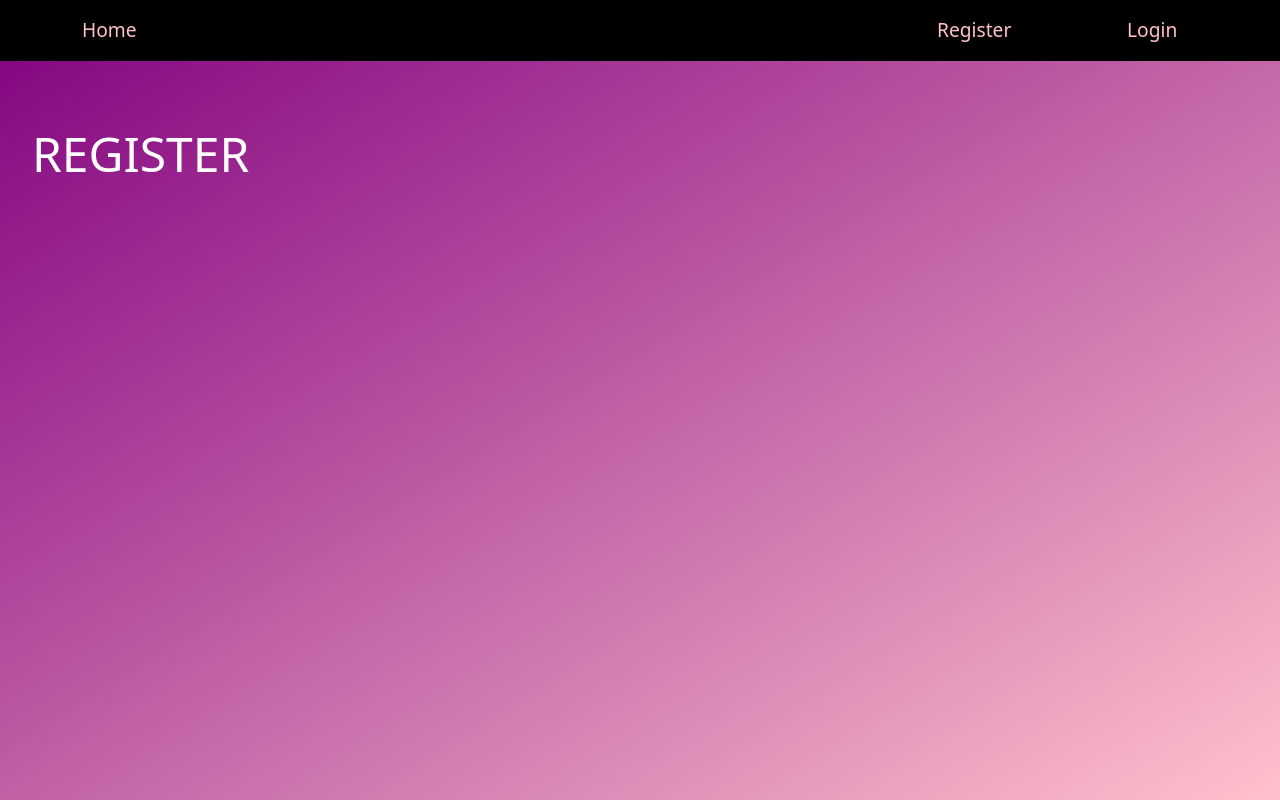
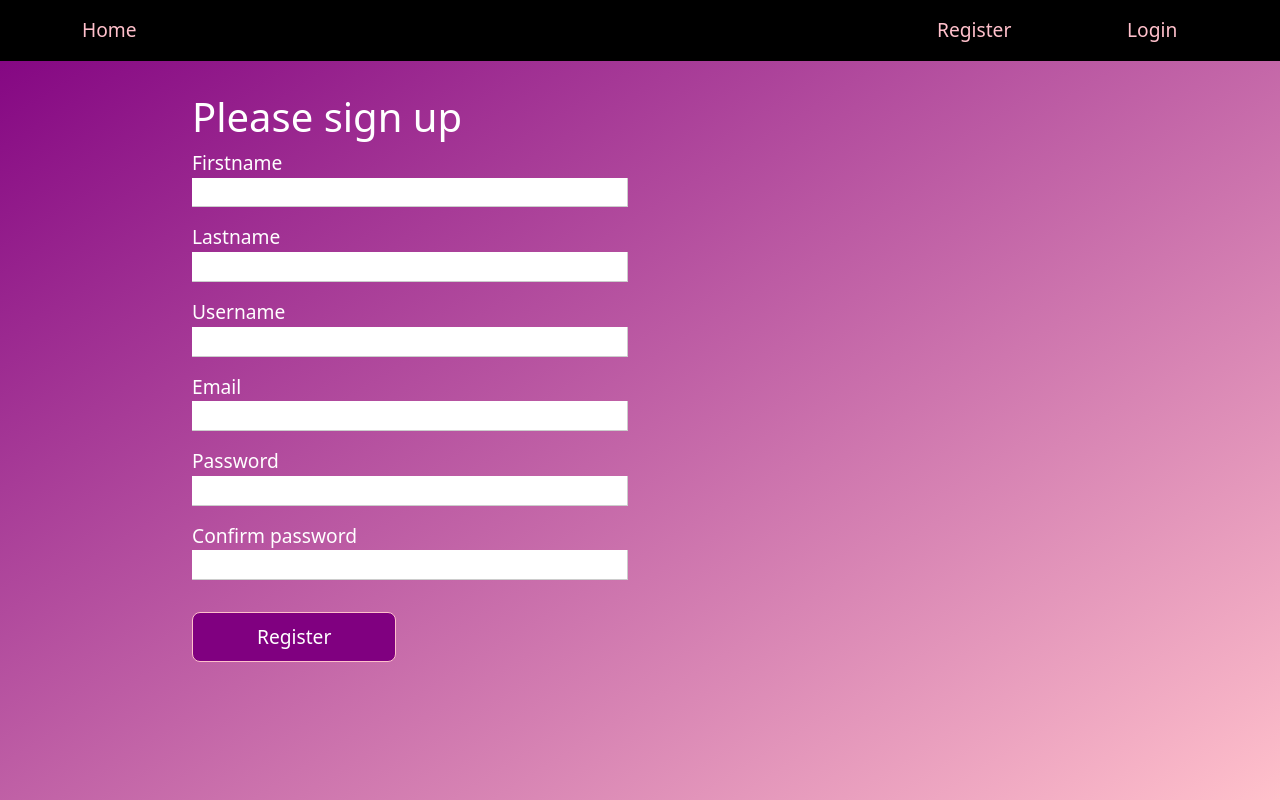
Before and after one commit to orionalfa/meme-hub, a React (Create React App) app: page /register in a window 1280 px wide. Built offline with nearby package versions, Linux system fonts and the light colour scheme.

Commit message:
added form to register page

```diff
--- a/package.json
+++ b/package.json
@@ -7,6 +7,8 @@
     "@testing-library/react": "^11.2.7",
     "@testing-library/user-event": "^12.8.3",
     "bootstrap": "^5.1.3",
+    "jquery": "^3.6.0",
+    "jquery-validation": "^1.19.3",
     "react": "^17.0.2",
     "react-bootstrap": "^2.0.0",
     "react-dom": "^17.0.2",
--- /dev/null
+++ b/src/components/Button/Button.js
@@ -0,0 +1,12 @@
+import React from "react";
+import "./styles.css";
+
+export default function Button({ title, handleEdit }) {
+  return handleEdit ? (
+    <button className="button" onClick={handleEdit}>
+      {title}
+    </button>
+  ) : (
+    <button className="button">{title}</button>
+  );
+}
--- /dev/null
+++ b/src/components/Button/index.js
@@ -0,0 +1 @@
+export { default } from "./Button";
--- /dev/null
+++ b/src/components/Button/styles.css
@@ -0,0 +1,14 @@
+.button {
+  margin-top: 1rem;
+  padding: 0.5em 4rem;
+  border: 1px solid pink;
+  border-radius: 8px;
+  background-color: purple;
+  color: white;
+}
+
+.button:hover {
+  background-color: pink;
+  border: 2px solid purple;
+  color: purple;
+}
--- /dev/null
+++ b/src/components/Input/Input.js
@@ -0,0 +1,26 @@
+import React from "react";
+
+import "./styles.css";
+
+function Input({ type, id, placeholder, value, handleChange, label }) {
+  return (
+    <>
+      <div className="field">
+        <label className="input-label" htmlFor={id}>
+          {label}
+        </label>
+        <input
+          className="input-field"
+          type={type}
+          name={id}
+          id={id}
+          value={value}
+          placeholder={placeholder}
+          onChange={handleChange}
+        />
+      </div>
+    </>
+  );
+}
+
+export default Input;
--- /dev/null
+++ b/src/components/Input/index.js
@@ -0,0 +1 @@
+export { default } from "./Input";
--- /dev/null
+++ b/src/components/Input/styles.css
@@ -0,0 +1,36 @@
+.field {
+  display: flex;
+  flex-direction: column;
+  margin-bottom: 1rem;
+}
+
+.input-label {
+  transition: all 0.2s;
+  touch-action: manipulation;
+  width: 100%;
+  color: white;
+}
+
+.input-field {
+  background-color: white;
+  /* font-size: 1.5em; */
+  border: 0;
+  border-right: 1px solid #ccc;
+  border-bottom: 1px solid #ccc;
+  font-family: inherit;
+  -webkit-appearance: none;
+  padding-left: 0.2rem;
+  cursor: text;
+  color: purple;
+}
+
+.input-field:focus {
+  outline: 0;
+  border-bottom: 2px solid pink;
+  border-right: hidden;
+  background-color: white;
+}
+
+.error {
+  color: orange;
+}
--- a/src/index.css
+++ b/src/index.css
@@ -41,7 +41,9 @@ body {
 
 main {
   padding-top: 2rem;
-  width: 100vw;
+  margin-left: 15%;
+  width: 70%;
+  min-width: 500px;
   padding-bottom: 12vh;
 }
 
@@ -63,9 +65,6 @@ main {
 }
 
 h1 {
-  padding-top: 2rem;
-  padding-left: 2rem;
-  font-size: 3rem !important;
   color: white;
 }
 
--- a/src/pages/Register/Register.js
+++ b/src/pages/Register/Register.js
@@ -1,16 +1,131 @@
-import React from "react";
+//Imports
+import React, { useState, useRef } from "react";
 
-//Hoc Authorization
+import * as $ from "jquery";
+// import { registerNewUser } from "../../services/firebase";
+// import { registerInApi, getByEmail } from "../../services/api/index";
 
-//Components
+//Import components
+import { Row, Col } from "react-bootstrap";
+import Button from "../../components/Button/index";
+import Input from "../../components/Input/index";
+import validate from "jquery-validation";
 
 function Register() {
+  const formRegister = useRef();
+  const [registerData, setRegisterData] = useState({
+    firstname: "",
+    lastname: "",
+    username: "",
+    email: "",
+    password: "",
+    confirmPassword: "",
+  });
+
+  const registerNewUser = () => {};
+  const registerInApi = () => {};
+  const getByEmail = () => {};
+
+  //Manage values of state properties
+  function handleChange(e) {
+    setRegisterData({
+      ...registerData,
+      [e.target.name]: e.target.value,
+    });
+  }
+
+  //Register user on firebase and apiserver
+  async function handleSubmit(e) {
+    e.preventDefault();
+    $(formRegister.current).validate({
+      rules: {
+        email: { required: true },
+        password: { required: true },
+        firstname: { required: true },
+        lastname: { required: true },
+        username: { required: true },
+        confirmPassword: { required: true },
+      },
+      messages: {
+        email: { required: "Email is required" },
+        password: { required: "Password is required" },
+        firstname: { required: "Firstname is required" },
+        lastname: { required: "Lastname is required" },
+        username: { required: "Username is required" },
+        confirmPassword: { required: "ConfirmPassword is required" },
+      },
+      submitHandler: async () => {
+        const { email, password, confirmPassword } = registerData;
+        if (confirmPassword === password) {
+          console.log("submit ", registerData);
+          const { user } = await registerNewUser(email, password);
+          console.log("the userFirebase: ", user);
+          const userApi = await registerInApi(registerData, user.uid);
+          console.log("the userApi: ", userApi);
+        } else {
+          console.log("los datos no coinciden");
+        }
+      },
+    });
+  }
+
   return (
-    <>
-      <main>
-        <h1>REGISTER</h1>
-      </main>
-    </>
+    <main>
+      <Row>
+        <Col xs={12} md={6} className="">
+          <h1 className="">Please sign up</h1>
+          <form ref={formRegister} onSubmit={handleSubmit}>
+            <Input
+              type="text"
+              id="firstname"
+              label="Firstname"
+              value={registerData.firstname}
+              handleChange={handleChange}
+            />
+            <Input
+              type="text"
+              id="lastname"
+              label="Lastname"
+              value={registerData.lastname}
+              handleChange={handleChange}
+            />
+            <Input
+              type="text"
+              id="username"
+              label="Username"
+              value={registerData.username}
+              handleChange={handleChange}
+            />
+            <Input
+              type="email"
+              id="email"
+              label="Email"
+              value={registerData.email}
+              handleChange={handleChange}
+            />
+            <Input
+              type="password"
+              id="password"
+              label="Password"
+              value={registerData.password}
+              handleChange={handleChange}
+            />
+            <Input
+              type="password"
+              name="confirmPassword"
+              id="confirmPassword"
+              label="Confirm password"
+              value={registerData.confirmPassword}
+              handleChange={handleChange}
+            />
+
+            <div className="">
+              <Button title="Register" />
+            </div>
+          </form>
+        </Col>
+      </Row>
+    </main>
   );
 }
 
```
Also changed, not shown: 1 other file (tests, documents, lock files or other folders).
